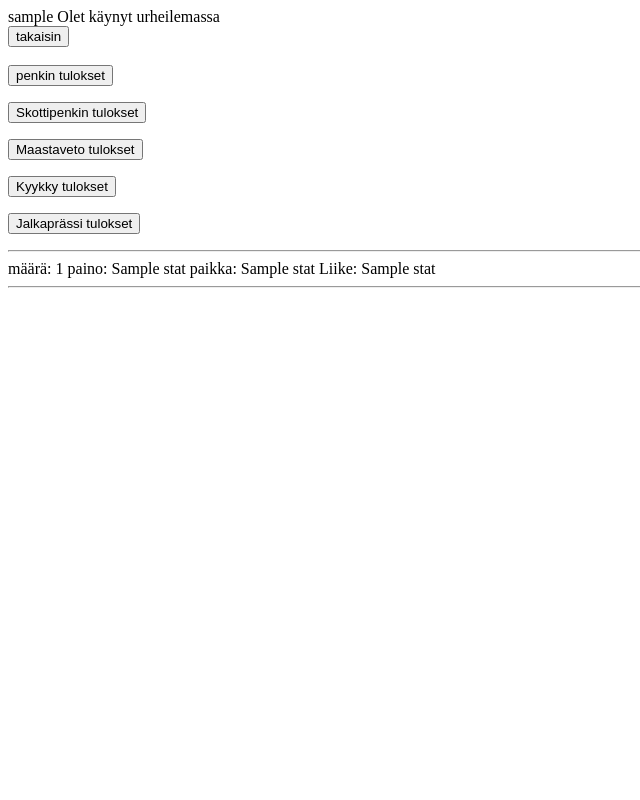
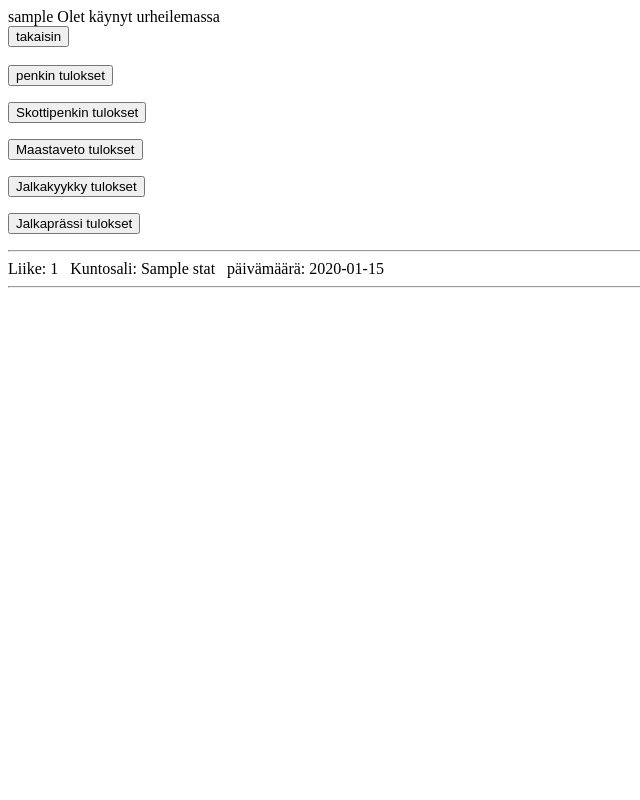
Before and after one commit to karvakasa/kuntosaliTilastointiSovellus, a Flask app: template templates/statistics.html in a window 1280 px wide. Shown: the whole page, without its empty margins (0-640 px from the left). Run offline with Flask 2, Linux system fonts and the light colour scheme; the visitor is signed in with stand-in values (Sample User, id 1); the template is opened without the code that fills it: most values are stand-ins (such as "Sample title", 1, 10 or a date in 2020).

Commit message:
now all stats works, login and registering works, sqlschema bit changed for making my life easier

```diff
--- a/app.py
+++ b/app.py
@@ -116,7 +116,7 @@ def statistics():
     sql = "SELECT id FROM users WHERE username=:username"
     result = db.session.execute(sql, {"username": username})
     username_id = result.fetchone()[0]
-    sql = "SELECT do_amount, weight_amount, gym_place, gym_equipment FROM userstats INNER JOIN gym ON userstats.gym_id=gym.id INNER JOIN equipment ON userstats.equipment_id=equipment.id WHERE users_id=:users_id ORDER BY date DESC"
+    sql = "SELECT gym_equipment, gym_place, date FROM userstats INNER JOIN gym ON userstats.gym_id=gym.id INNER JOIN equipment ON userstats.equipment_id=equipment.id WHERE users_id=:users_id ORDER BY date DESC"
     result = db.session.execute(sql, {"users_id":username_id})
     stats = result.fetchall()
 
--- a/templates/statistics.html
+++ b/templates/statistics.html
@@ -12,7 +12,7 @@ Olet käynyt urheilemassa
   <input type="submit" value="Maastaveto tulokset">
 </form>
 <form action="/squat">
-  <input type="submit" value="Kyykky tulokset">
+  <input type="submit" value="Jalkakyykky tulokset">
 </form>
 <form action="/footpress">
   <input type="submit" value="Jalkaprässi tulokset">
@@ -20,14 +20,12 @@ Olet käynyt urheilemassa
 
 <hr>
 {% for stat in stats %}
-määrä:
-{{ stat[0] }}
-paino:
-{{ stat[1] }}
-paikka:
-{{ stat[2] }}
 Liike:
-{{ stat[3] }}
+{{ stat[0] }} &nbsp;
+Kuntosali:
+{{ stat[1] }} &nbsp;
+päivämäärä:
+{{ stat[2].strftime("%d.%m.%Y") }}
 <hr>
 {% endfor %}
 
```
Also changed, not shown: schema.sql (+5 -5 lines), templates/index.html (+5 -5 lines).
